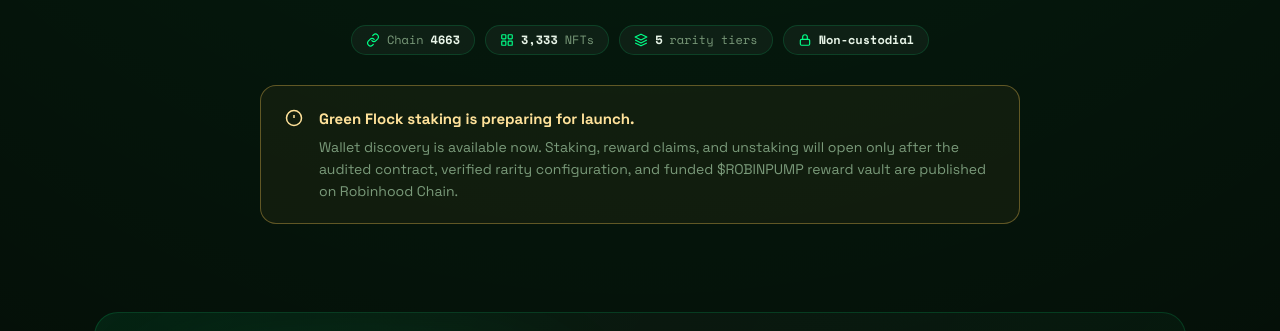
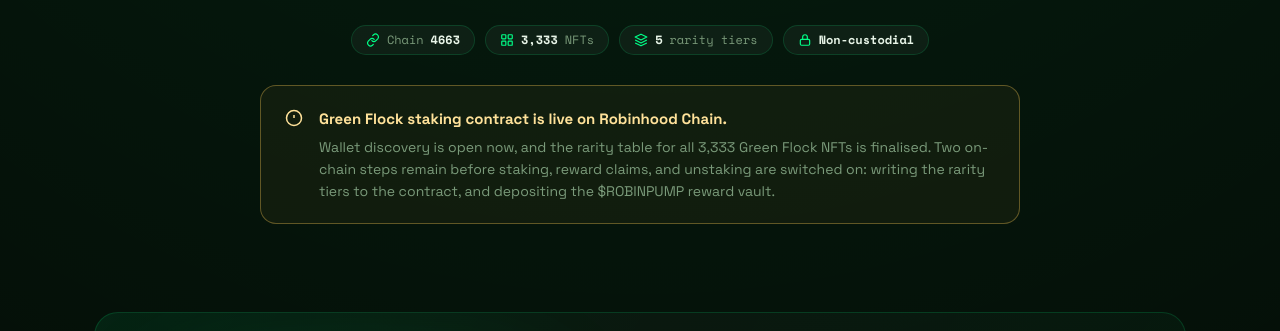
Before and after one commit to dans59677-pixel/robinpump, a plain HTML site: page staking.html in a window 1280 px wide. Shown: the part 417-748 px from the top of the page. Drawn offline with nearby package versions, Linux system fonts and the light colour scheme.

Commit message:
fix(staking-ui): correct stale pre-launch banner copy
The banner claimed the audited contract was not yet published. That is no longer true: RobinPumpNFTStaking is deployed at 0xc00C22Fe0955E4AB847CC7d9d4dAC37a4b28f609 on Robinhood Chain (chainId 4663) and the rarity table for all 3,333 ids is finalised.

What actually remains is narrower: the tiers are not written on-chain yet (configuredCount 0/3333) and the $ROBINPUMP reward vault is empty. The copy now names those two steps instead of denying the deployment.

The explanatory paragraph had no id, so JS could not keep it in sync with the gate state. Added id=stakingStatusDetail and drive both headline and detail from the same branch in staking.js, including a matching line for demo mode.

Also corrected two other strings that wrongly said the contract was not deployed: the wallet-scan status line and the requireStakingActive() toast.

No behaviour change: STAKING_ACTIVE still resolves false because staking-config.js keeps enabled:false and stakingContract:null. Enabling the gates now would expose a UI where stake() reverts TierNotConfigured and claim() reverts InsufficientRewardPool. Verified with node --check staking.js and confirmed stakingStatusDetail exists in the HTML.

```diff
--- a/staking.html
+++ b/staking.html
@@ -101,8 +101,8 @@
           <svg width="18" height="18" viewBox="0 0 24 24" fill="none" stroke="currentColor" stroke-width="2"><circle cx="12" cy="12" r="10"/><line x1="12" y1="8" x2="12" y2="12"/><line x1="12" y1="16" x2="12.01" y2="16"/></svg>
         </div>
         <div>
-          <strong id="stakingStatusText">Green Flock staking is preparing for launch.</strong>
-          <p>Wallet discovery is available now. Staking, reward claims, and unstaking will open only after the audited contract, verified rarity configuration, and funded $ROBINPUMP reward vault are published on Robinhood Chain.</p>
+          <strong id="stakingStatusText">Green Flock staking contract is live on Robinhood Chain.</strong>
+          <p id="stakingStatusDetail">Wallet discovery is open now, and the rarity table for all 3,333 Green Flock NFTs is finalised. Two on-chain steps remain before staking, reward claims, and unstaking are switched on: writing the rarity tiers to the contract, and depositing the $ROBINPUMP reward vault.</p>
         </div>
       </div>
     </section>
--- a/staking.js
+++ b/staking.js
@@ -1275,7 +1275,7 @@ async function refreshState() {
     } else if (!tokenIds.length) {
       setStatus('No Green Flock NFTs found in this wallet.');
     } else if (!STAKING_ACTIVE) {
-      setStatus(`${tokenIds.length} Green Flock NFT${tokenIds.length !== 1 ? 's' : ''} found. Staking opens once the contract is deployed and funded.`);
+      setStatus(`${tokenIds.length} Green Flock NFT${tokenIds.length !== 1 ? 's' : ''} found. Staking opens once the on-chain rarity tiers and the $ROBINPUMP reward vault are in place.`);
     } else {
       setStatus('');
     }
@@ -1422,7 +1422,9 @@ function friendlyError(err) {
 // ── Staking actions (disabled until contract deployed) ─────────────────────────
 function requireStakingActive() {
   if (STAKING_ACTIVE) return true;
-  toast('info', 'Staking is not live yet.', 'The audited contract is not deployed. Wallet discovery works in the meantime.');
+  // The contract itself is deployed; what is still missing is the on-chain rarity
+  // table and the reward vault balance. Saying "not deployed" here would be wrong.
+  toast('info', 'Staking is not live yet.', 'Rarity tiers are not written on-chain yet and the reward vault is unfunded. Wallet discovery works in the meantime.');
   return false;
 }
 
@@ -2128,12 +2130,23 @@ if (DEMO_MODE) {
 }
 
 // ── Staking status banner ──────────────────────────────────────────────────────
+// The copy below has to stay truthful about three separate facts: the contract is
+// deployed, the rarity tiers are not written on-chain yet, and the reward vault is
+// still empty. Both the headline and the detail line are script-driven so the
+// wording never drifts from the actual gate state.
 if (DEMO_MODE) {
   show('demoBanner');
   show('stakingNotice');
   setText('stakingStatusText', 'Preview mode — synthetic data, no chain access.');
+  setText('stakingStatusDetail', 'Numbers on this page are generated locally for layout review. No wallet is read and no transaction can be sent.');
 } else if (STAKING_ACTIVE) {
   hide('stakingNotice');
 } else {
-  setText('stakingStatusText', 'Green Flock staking is preparing for launch.');
-}
+  setText('stakingStatusText', 'Green Flock staking contract is live on Robinhood Chain.');
+  setText(
+    'stakingStatusDetail',
+    'Wallet discovery is open now, and the rarity table for all 3,333 Green Flock NFTs is finalised. '
+      + 'Two on-chain steps remain before staking, reward claims, and unstaking are switched on: '
+      + 'writing the rarity tiers to the contract, and depositing the $ROBINPUMP reward vault.'
+  );
+}
```
